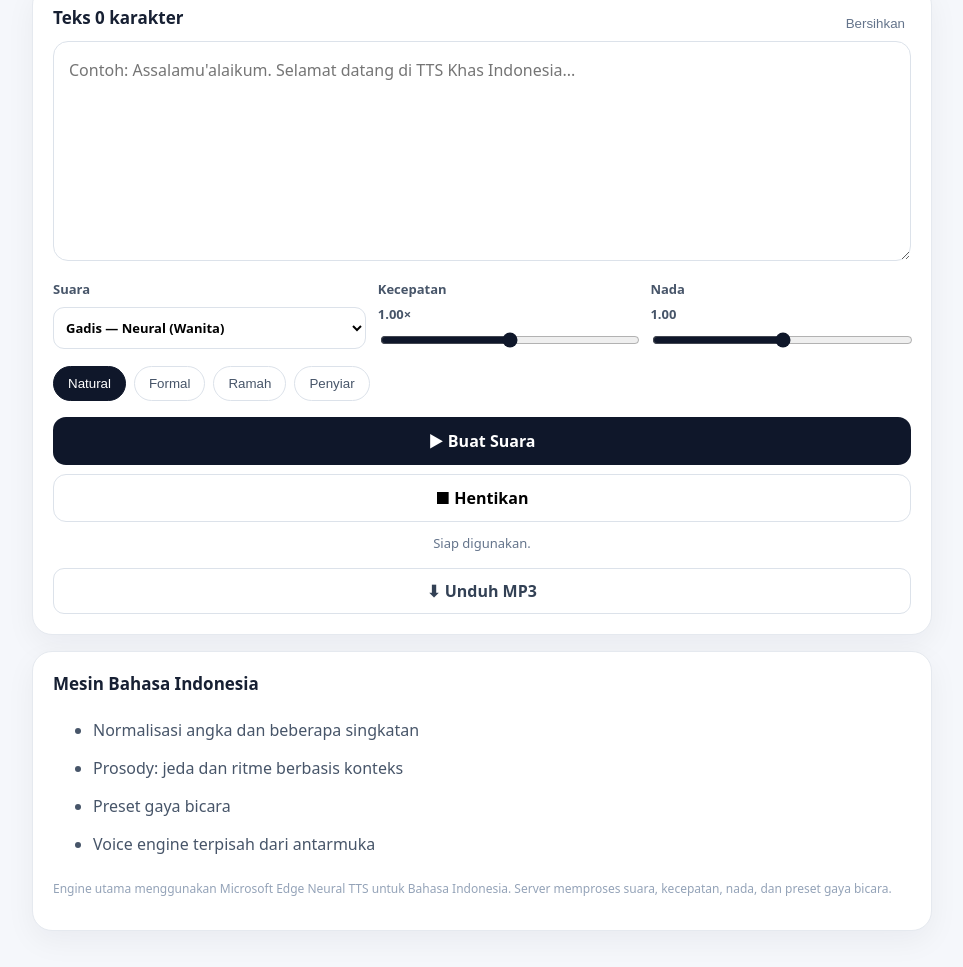
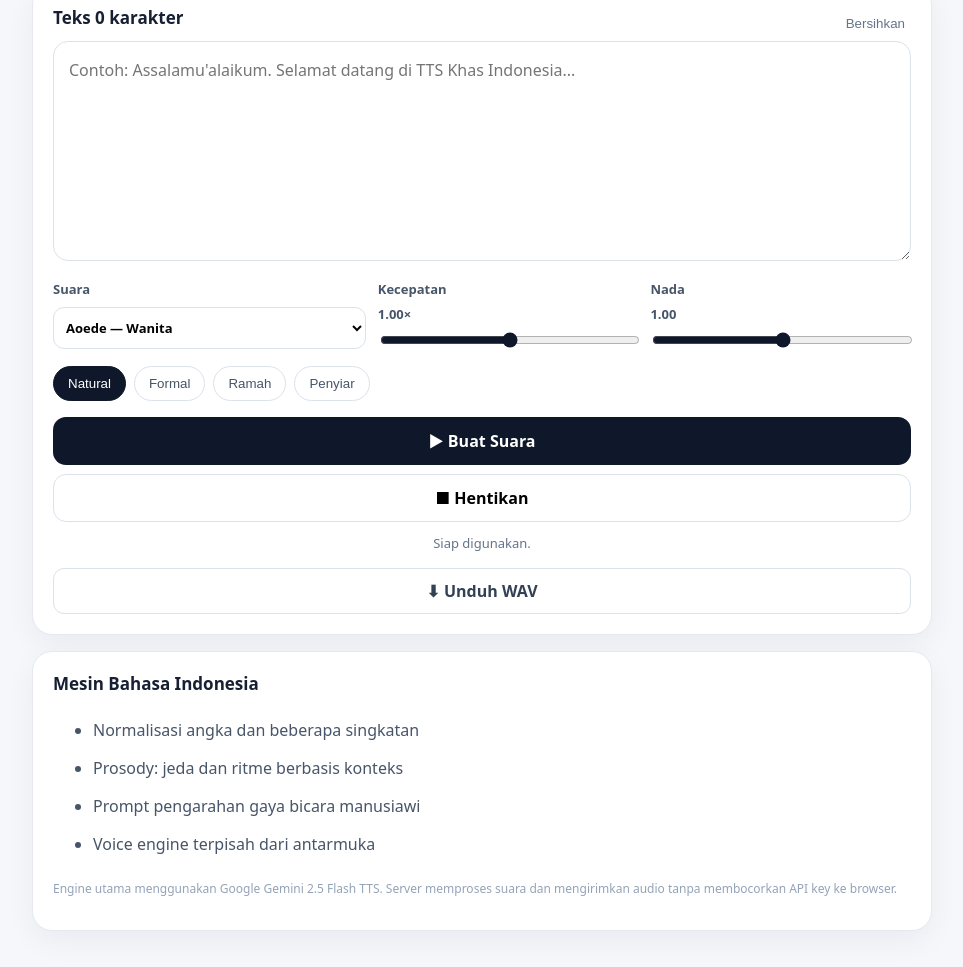
Before and after one commit to msukri89/TTS-KHAS-INDONESIA, a website: page index.html in a window 1280 px wide. Shown: the part 181-1148 px from the top of the page, without its empty margins (158-1121 px from the left). Drawn offline with Linux system fonts and the light colour scheme.

Commit message:
feat: update UI for Gemini TTS voices

```diff
--- a/index.html
+++ b/index.html
@@ -1,8 +1,9 @@
 <!doctype html>
-<html lang="id"><head><meta charset="UTF-8"><meta name="viewport" content="width=device-width,initial-scale=1"><meta name="theme-color" content="#0f172a"><link rel="manifest" href="manifest.webmanifest"><link rel="stylesheet" href="styles.css"><title>TTS Khas Indonesia</title></head>
+<html lang="id">
+<head><meta charset="UTF-8"><meta name="viewport" content="width=device-width,initial-scale=1"><meta name="theme-color" content="#0f172a"><link rel="manifest" href="manifest.webmanifest"><link rel="stylesheet" href="styles.css"><title>TTS Khas Indonesia</title></head>
 <body><main class="app"><header><div class="mark">ID</div><div><small>REALISTIC INDONESIAN TTS</small><h1>TTS Khas Indonesia</h1><p>Ubah teks menjadi suara dengan pengucapan Bahasa Indonesia yang lebih natural.</p></div></header>
 <section class="card"><div class="head"><h2>Teks <span id="count">0</span></h2><button id="clear">Bersihkan</button></div><textarea id="text" maxlength="3000" placeholder="Contoh: Assalamu'alaikum. Selamat datang di TTS Khas Indonesia..."></textarea>
-<div class="grid"><label>Suara<select id="voice"><option value="id-ID-GadisNeural">Gadis — Neural (Wanita)</option><option value="id-ID-ArdiNeural">Ardi — Neural (Pria)</option></select></label><label>Kecepatan <b id="ratev">1.00×</b><input id="rate" type="range" min=".6" max="1.4" step=".05" value="1"></label><label>Nada <b id="pitchv">1.00</b><input id="pitch" type="range" min=".6" max="1.4" step=".05" value="1"></label></div>
+<div class="grid"><label>Suara<select id="voice"><option value="Aoede">Aoede — Wanita</option><option value="Fenrir">Fenrir — Pria</option></select></label><label>Kecepatan <b id="ratev">1.00×</b><input id="rate" type="range" min=".6" max="1.4" step=".05" value="1"></label><label>Nada <b id="pitchv">1.00</b><input id="pitch" type="range" min=".6" max="1.4" step=".05" value="1"></label></div>
 <div class="chips"><button class="active" data-style="natural">Natural</button><button data-style="formal">Formal</button><button data-style="friendly">Ramah</button><button data-style="announcer">Penyiar</button></div>
-<button id="speak" class="primary">▶ Buat Suara</button><button id="stop" class="secondary">■ Hentikan</button><div id="status">Siap digunakan.</div><div class="result"><audio id="audio" controls hidden></audio><a id="download" class="download" hidden>⬇ Unduh MP3</a></div></section>
-<section class="card"><h2>Mesin Bahasa Indonesia</h2><ul><li>Normalisasi angka dan beberapa singkatan</li><li>Prosody: jeda dan ritme berbasis konteks</li><li>Preset gaya bicara</li><li>Voice engine terpisah dari antarmuka</li></ul><p class="note">Engine utama menggunakan Microsoft Edge Neural TTS untuk Bahasa Indonesia. Server memproses suara, kecepatan, nada, dan preset gaya bicara.</p></section></main><script src="prosody.js"></script><script src="app-server.js"></script></body></html>
+<button id="speak" class="primary">▶ Buat Suara</button><button id="stop" class="secondary">■ Hentikan</button><div id="status">Siap digunakan.</div><div class="result"><audio id="audio" controls hidden></audio><a id="download" class="download" hidden>⬇ Unduh WAV</a></div></section>
+<section class="card"><h2>Mesin Bahasa Indonesia</h2><ul><li>Normalisasi angka dan beberapa singkatan</li><li>Prosody: jeda dan ritme berbasis konteks</li><li>Prompt pengarahan gaya bicara manusiawi</li><li>Voice engine terpisah dari antarmuka</li></ul><p class="note">Engine utama menggunakan Google Gemini 2.5 Flash TTS. Server memproses suara dan mengirimkan audio tanpa membocorkan API key ke browser.</p></section></main><script src="prosody.js"></script><script src="app-server.js"></script></body></html>
```
